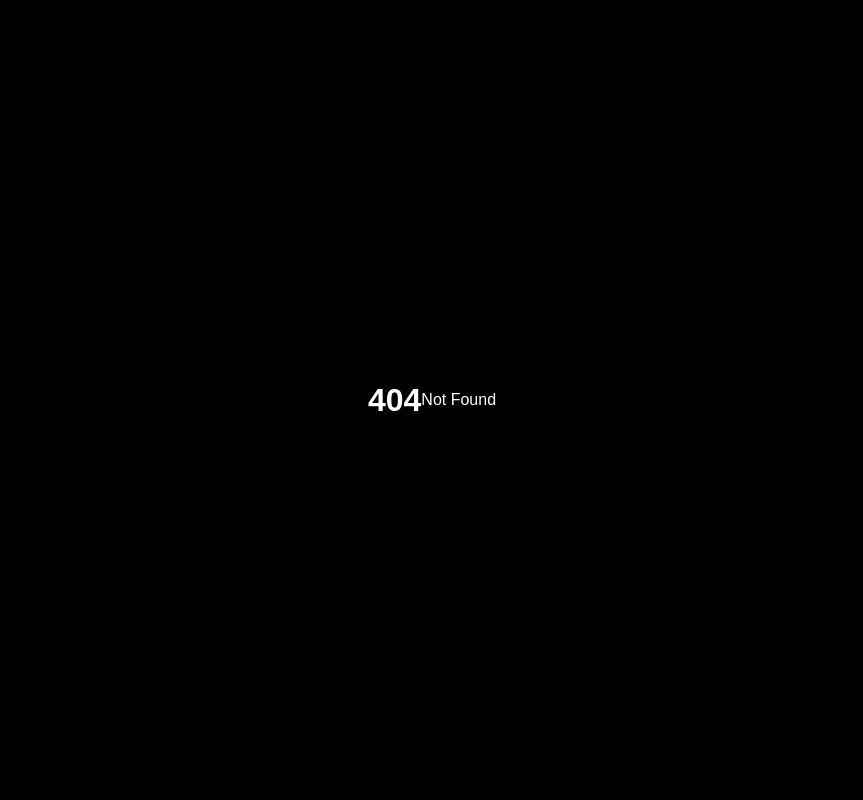
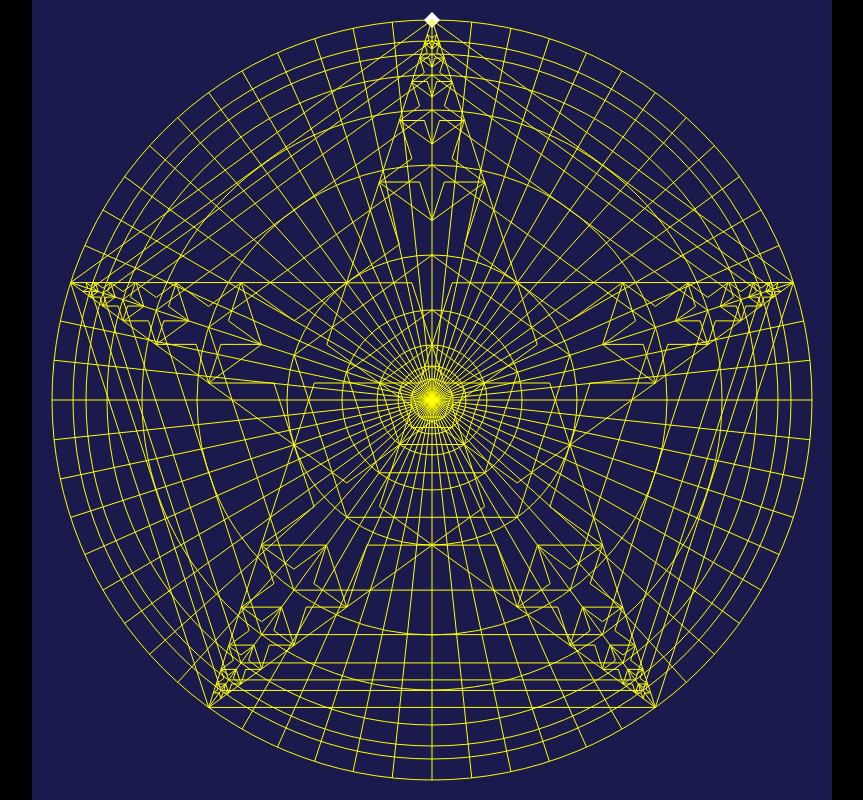
Before and after one commit to dopplerreflect/starts-with-a, a SvelteKit app: page /nestedStars in a window 1280 px wide. Before the commit this address had no page. Shown: the whole page, without its empty margins (208-1071 px from the left). Built offline with nearby package versions, Linux system fonts and the light colour scheme.

Commit message:
add nestedStars

```diff
--- /dev/null
+++ b/src/routes/nestedStars/+page.svelte
@@ -0,0 +1,137 @@
+<script lang="ts">
+	import { browser } from '$app/environment';
+	import Background from '$lib/components/Background.svelte';
+	import BorderedPath from '$lib/components/BorderedPath.svelte';
+	import PathBuilder from '$lib/components/PathBuilder.svelte';
+	import {
+		anglesArray,
+		arrayMap,
+		phi,
+		polygonPath,
+		radialPoint,
+		radialPointString,
+		starPath,
+		viewBox
+	} from '$lib/geometry';
+	import { useZoomableViewbox } from '$lib/use-zoomable-viewbox';
+	import { onMount } from 'svelte';
+
+	let size = browser ? Math.min(window.innerHeight, window.innerWidth) : 2 ** 8;
+	let angleCount = 60;
+	const angles = arrayMap(angleCount, (n) => (360 / angleCount) * n - 90);
+	const phiRadii = arrayMap(7, (n) => Math.round((size / 2) * 0.95 * phi ** n));
+	const radii = [...new Set([...phiRadii, ...phiRadii.map((r) => phiRadii[0] - r)])].sort(
+		(b, a) => a - b
+	);
+
+	console.log(radii);
+
+	let svg: SVGSVGElement;
+	onMount(() => {
+		const unmountZoomable = useZoomableViewbox(svg);
+		return () => unmountZoomable();
+	});
+	let i = 0;
+</script>
+
+<svg bind:this={svg} viewBox={viewBox(size)}>
+	<Background {size} fill="hsl(240, 50%, 20%)" />
+
+	<PathBuilder {size} {angles} {radii} stroke={'yellow'} />
+
+	{#each radii as r, i}
+		<!-- <circle {r} stroke={`hsl(225, 50%, 70%)`} fill="none" /> -->
+		<path d={polygonPath(5, r)} stroke={'yellow'} fill="none" />
+		<!-- <path d={polygonPath(5, r, { rotate: 36 })} stroke={'yellow'} fill="none" /> -->
+	{/each}
+	<path d={starPath(radii[0])} stroke="yellow" fill="none" />
+	<path d={starPath(radii[8])} stroke="yellow" fill="none" />
+
+	{#each anglesArray(5).map((n) => n * 72) as a, i}
+		<!-- <path
+		d={starPath(radii[7], { rotate: 72, center: radialPoint(angles[3 + i * 6], radii[5]) })}
+		stroke="yellow"
+		fill="none"
+	/> -->
+		<path
+			d={starPath(radii[10] - (radii[9] - radii[10]), {
+				rotate: 180,
+				center: radialPoint(angles[i * 12], radii[1])
+			})}
+			stroke="yellow"
+			fill="none"
+		/>
+		<path
+			d={starPath(radii[9] - radii[10], {
+				rotate: 180,
+				center: radialPoint(angles[i * 12], radii[2])
+			})}
+			stroke="yellow"
+			fill="none"
+		/>
+		<path
+			d={starPath(radii[10], { rotate: 180, center: radialPoint(angles[i * 12], radii[3]) })}
+			stroke="yellow"
+			fill="none"
+		/>
+		<path
+			d={starPath(radii[9], { rotate: 180, center: radialPoint(angles[i * 12], radii[4]) })}
+			stroke="yellow"
+			fill="none"
+		/>
+		<path
+			d={starPath(radii[8], { rotate: 180, center: radialPoint(angles[i * 12], radii[5]) })}
+			stroke="yellow"
+			fill="none"
+		/>
+		<path
+			d={starPath(radii[7], { rotate: 180, center: radialPoint(angles[i * 12], radii[6]) })}
+			stroke="yellow"
+			fill="none"
+		/>
+		<!-- <path
+		d={starPath(radii[8], { rotate: 180, center: radialPoint(angles[3 + i * 12], radii[7]) })}
+		stroke="yellow"
+		fill="none"
+	/> -->
+		<!-- <path
+			transform={`rotate(${a})`}
+			d={[
+				'M',
+				radialPointString(angles[27], radii[2]),
+				'L',
+				radialPointString(angles[27], radii[1]),
+				'A',
+				radii[1],
+				radii[1],
+				'0 0 1',
+				radialPointString(angles[29], radii[1]),
+				'L',
+				radialPointString(angles[29], radii[0]),
+				'A',
+				radii[0],
+				radii[0],
+				'0 0 1',
+				radialPointString(angles[1], radii[0]),
+				'L',
+				radialPointString(angles[1], radii[1]),
+				'A',
+				radii[1],
+				radii[1],
+				'0 0 1',
+				radialPointString(angles[3], radii[1]),
+				'L',
+				radialPointString(angles[3], radii[2]),
+				'A',
+				radii[2],
+				radii[2],
+				'0 0 0',
+				radialPointString(angles[27], radii[2]),
+				'Z',
+				'C'
+			].join(' ')}
+			stroke="yellow"
+			fill="none"
+		/> -->
+	{/each}
+</svg>
```
